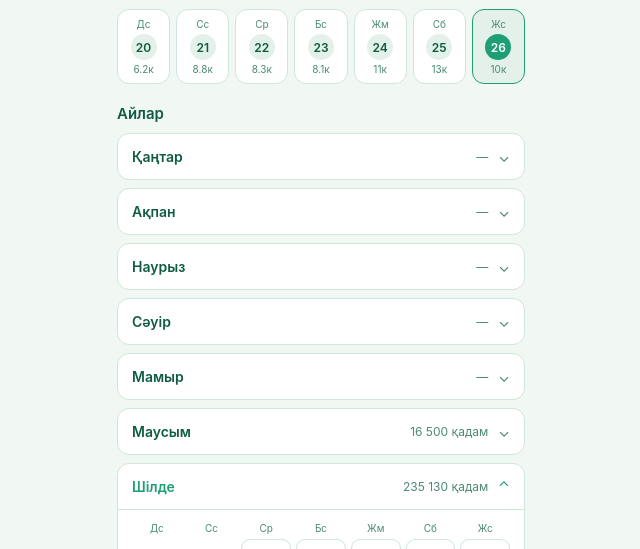
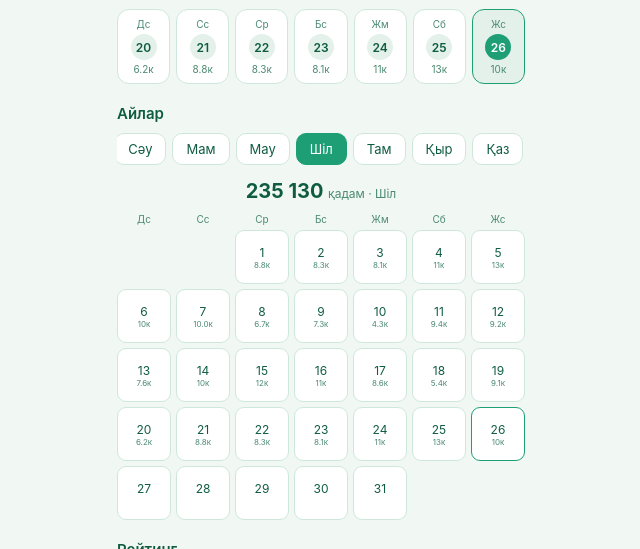
Before and after one commit to aslan-ux/ruh-bot, a website: page webapp/preview.html in a window 1280 px wide. Shown: the part 329-878 px from the top of the page, without its empty margins (319-959 px from the left). Drawn offline with Linux system fonts and the light colour scheme.

Commit message:
Қадам: вернуть месяцы-квадратики (ряд + календарь снизу)

```diff
--- a/webapp/preview.html
+++ b/webapp/preview.html
@@ -36,7 +36,10 @@
       <div class="qd-week" id="qdWeek"></div>
 
       <div class="qd-sect">Айлар</div>
-      <div class="qd-acc" id="qdAcc"></div>
+      <div class="qd-months" id="qdMonths"></div>
+      <div class="qd-montotal" id="qdMonTotal"></div>
+      <div class="qd-calhead"><div>Дс</div><div>Сс</div><div>Ср</div><div>Бс</div><div>Жм</div><div>Сб</div><div>Жс</div></div>
+      <div class="qd-cal" id="qdCal"></div>
 
       <div class="qd-sect">Рейтинг</div>
       <div class="qd-seg" id="qdSeg">
@@ -110,39 +113,21 @@
         wk.appendChild(el);
       }
     }
-    function qdCap(s){ return s ? s.charAt(0).toUpperCase()+s.slice(1) : s; }
-    function qdMonthSum(year,mi){
+    function qdRenderMonths(){
+      const m=document.getElementById('qdMonths'); m.innerHTML='';
+      KK_MON_SHORT.forEach((nm,mi)=>{
+        const el=document.createElement('div'); el.className='qd-mon'; el.textContent=nm;
+        el.onclick=()=>qdRenderMonth(mi); m.appendChild(el);
+      });
+    }
+    function qdRenderMonth(mi){
+      QD.selMonth=mi; const year=Number(QD.today.slice(0,4));
+      document.querySelectorAll('#qdMonths .qd-mon').forEach((x,i)=>x.classList.toggle('active',i===mi));
+      const active=document.querySelector('#qdMonths .qd-mon.active'); if(active) active.scrollIntoView({inline:'center',block:'nearest'});
       const n=new Date(Date.UTC(year,mi+1,0)).getUTCDate();
       let total=0; for(let d=1;d<=n;d++) total+=qdStepsOn(year+'-'+qdPad(mi+1)+'-'+qdPad(d));
-      return total;
-    }
-    function qdRenderAccordion(){
-      const acc=document.getElementById('qdAcc'); acc.innerHTML='';
-      const year=Number(QD.today.slice(0,4)), curMon=Number(QD.today.slice(5,7))-1;
-      MONTHS.forEach((name,mi)=>{
-        const total=qdMonthSum(year,mi);
-        const item=document.createElement('div'); item.className='qd-acc-item'; item.dataset.mi=mi;
-        const head=document.createElement('button'); head.type='button'; head.className='qd-acc-head';
-        head.innerHTML='<span class="qd-acc-name">'+qdCap(name)+'</span><span class="qd-acc-total">'+(total?qdFmt(total)+' қадам':'—')+'</span><span class="qd-acc-chev">⌄</span>';
-        const body=document.createElement('div'); body.className='qd-acc-body';
-        body.innerHTML='<div class="qd-calhead"><div>Дс</div><div>Сс</div><div>Ср</div><div>Бс</div><div>Жм</div><div>Сб</div><div>Жс</div></div><div class="qd-cal"></div>';
-        head.onclick=()=>qdToggleMonth(mi);
-        item.appendChild(head); item.appendChild(body); acc.appendChild(item);
-      });
-      qdToggleMonth(curMon,true);
-    }
-    function qdToggleMonth(mi,forceOpen){
-      const acc=document.getElementById('qdAcc');
-      const item=acc.querySelector('.qd-acc-item[data-mi="'+mi+'"]'); if(!item) return;
-      const isOpen=item.classList.contains('open');
-      if(isOpen&&!forceOpen){ item.classList.remove('open'); return; }
-      acc.querySelectorAll('.qd-acc-item.open').forEach(x=>x.classList.remove('open'));
-      item.classList.add('open'); QD.selMonth=mi;
-      qdFillMonth(mi,item.querySelector('.qd-cal'));
-    }
-    function qdFillMonth(mi,cal){
-      const year=Number(QD.today.slice(0,4)); cal.innerHTML='';
-      const n=new Date(Date.UTC(year,mi+1,0)).getUTCDate();
+      document.getElementById('qdMonTotal').innerHTML='<b>'+qdFmt(total)+'</b> <span>қадам · '+KK_MON_SHORT[mi]+'</span>';
+      const cal=document.getElementById('qdCal'); cal.innerHTML='';
       const first=new Date(Date.UTC(year,mi,1)).getUTCDay(), off=(first+6)%7;
       for(let o=0;o<off;o++){ const e=document.createElement('div'); e.className='qd-cell empty'; cal.appendChild(e); }
       for(let d=1;d<=n;d++){
@@ -192,7 +177,7 @@
       });
     });
 
-    qdRenderWeek(); qdRenderAccordion();
+    qdRenderWeek(); qdRenderMonths(); qdRenderMonth(6);
     qdSetRing(qdStepsOn(QD.today));
     document.getElementById('qdSelDay').textContent='Бүгін · '+qdFmt(qdStepsOn(QD.today))+' қадам';
     qdRenderLb();
--- a/webapp/styles.css
+++ b/webapp/styles.css
@@ -162,21 +162,16 @@ select.input { background-image: none; padding-right: 12px; }
 
 .qd-sect { font-size: 15px; font-weight: 600; margin: 20px 0 10px; }
 
-/* Аккордеон месяцев */
-.qd-acc { display: flex; flex-direction: column; gap: 8px; }
-.qd-acc-item { background: var(--card); border: 1px solid var(--line); border-radius: 12px; overflow: hidden; }
-.qd-acc-head {
-  width: 100%; display: flex; align-items: center; gap: 10px;
-  background: none; border: none; padding: 13px 14px; cursor: pointer; text-align: left; font: inherit;
+.qd-months { display: flex; gap: 6px; overflow-x: auto; padding-bottom: 4px; -webkit-overflow-scrolling: touch; }
+.qd-months::-webkit-scrollbar { display: none; }
+.qd-mon {
+  flex: 0 0 auto; background: var(--card); border: 1px solid var(--line);
+  border-radius: 10px; padding: 7px 13px; font-size: 13px; color: var(--green-dark); cursor: pointer;
 }
-.qd-acc-name { flex: 1; font-size: 14px; font-weight: 600; color: var(--green-dark); }
-.qd-acc-total { font-size: 12px; color: var(--green-soft); }
-.qd-acc-chev { font-size: 15px; color: var(--green-soft); transition: transform .2s ease; }
-.qd-acc-item.open .qd-acc-head { border-bottom: 1px solid var(--line); }
-.qd-acc-item.open .qd-acc-name { color: var(--green); }
-.qd-acc-item.open .qd-acc-chev { transform: rotate(180deg); color: var(--green); }
-.qd-acc-body { display: none; padding: 12px 14px 14px; }
-.qd-acc-item.open .qd-acc-body { display: block; }
+.qd-mon.active { background: var(--green); color: #fff; border-color: var(--green); }
+.qd-montotal { text-align: center; margin: 10px 0; }
+.qd-montotal b { font-size: 20px; color: var(--green-dark); }
+.qd-montotal span { font-size: 12px; color: var(--green-soft); }
 
 /* Кнопка обновления */
 .qd-refresh {
```
Also changed, not shown: webapp/app.js (+23 -55 lines), webapp/index.html (+4 -1 lines).
